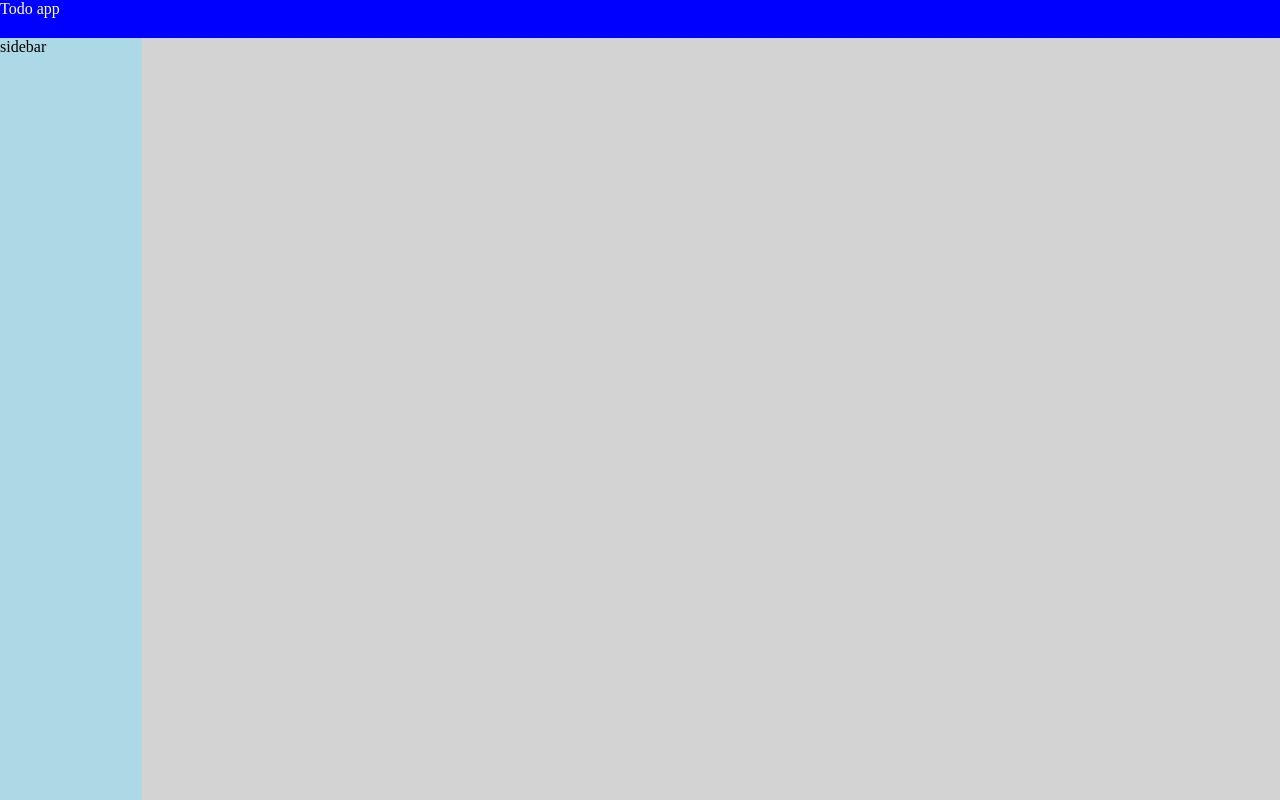
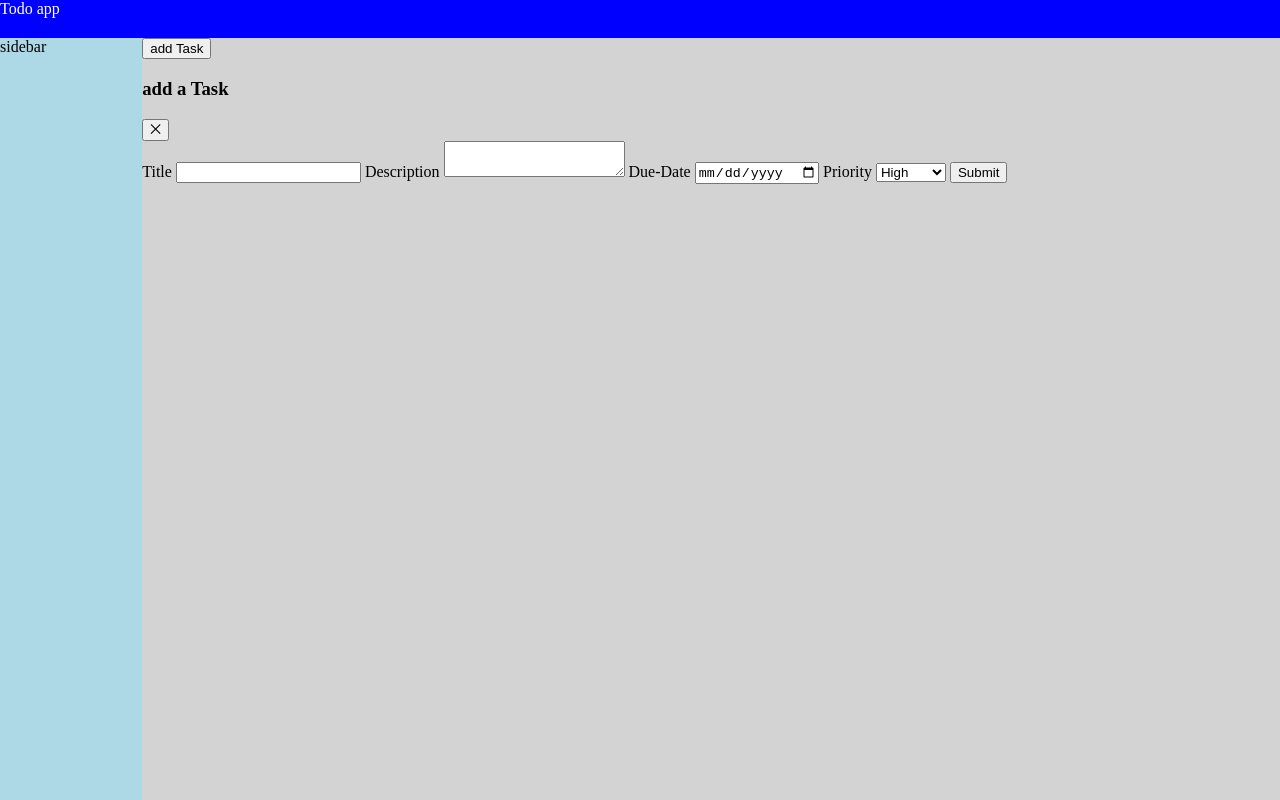
Before and after one commit to Andr-e-acute/Odin-TodoList, a website with bundled scripts: page dist/index.html in a window 1280 px wide. Built offline with nearby package versions, Linux system fonts and the light colour scheme.

Commit message:
added unstyled unfunctional modal form to add Tasks

```diff
--- a/src/index.js
+++ b/src/index.js
@@ -6,7 +6,7 @@ import { createTask } from "./tasks";
 // const test = (document.querySelector("#test").textContent = "index.js works");
 
 let testTask=createTask("newTask","a test "," 22.02.02", "2",true)
-console.log("add To TempStorage")
+
 addToTempStorage(testTask)
-console.log("delete formTempStorage")
+
 deleteTaskTemp(testTask)
--- a/src/storage.js
+++ b/src/storage.js
@@ -1,5 +1,5 @@
-let tempStorage = {
-  task_3: {
+let tempStorage = [
+  {
     title: "title1",
     description: "description1",
     dueDate: "01.01.11",
@@ -8,44 +8,52 @@ let tempStorage = {
     // checklist:{1:{done:true}}
     // notes:?are not the same as description,longer text.
   },
-  task_222: {
+  {
     title: "title2",
     description: "description2",
     dueDate: "02.02.22",
     priority: "2",
     done: "false",
   },
-};
+];
 
 // gives back the highest num doesn't pay attention do deleted tasks!
 // could be the achilles heel  when trying to mix 2 datasets or when bigger
-function nextId() {
+// function nextId() {
 
-  // would be safer?
-  // maybe this is to complicated last object key+1 would be simpler
-  // let keys = Object.keys(tempStorage);
+//   // would be safer?
+//   // maybe this is to complicated last object key+1 would be simpler
+//   // let keys = Object.keys(tempStorage);
 
-  //   return keys.reduce((acc, key) => {
-  //    return Math.max(acc, key.split('_')[1])
-  //   }, 0);
+//   //   return keys.reduce((acc, key) => {
+//   //    return Math.max(acc, key.split('_')[1])
+//   //   }, 0);
 
-  const keys = Object.keys(tempStorage);
+//   const keys = Object.keys(tempStorage);
 
-  // safety when empty or not a number
-  if(keys.length===0){return `task_1`}
-  const lastIDNum = Number(keys[keys.length - 1].split("_")[1]);
-  return `task_${lastIDNum + 1}`;
-}
+//   // safety when undefined =task_0
+//   const lastTask=keys[keys.length - 1]??"task_0"
+//   console.log(lastTask)
+//   const lastIDNum = Number(lastTask.split("_")[1])??"1";
+//   return `task_${lastIDNum + 1}`;
+// }
 
 //add to tempStorage
 function addToTempStorage(task){
+  console.log("add To TempStorage")
   console.log(tempStorage)
-  tempStorage[task[0]]=task[1]
+  tempStorage.push(task)
   console.log(tempStorage)
 }
 //delete form tempStorage
-function deleteTaskTemp(id){
-  delete tempStorage[id[0]];
+function deleteTaskTemp(taskToDelete){
+  console.log("delete formTempStorage")
+  console.log(taskToDelete)
+  const taskIndex = tempStorage.findIndex(task => task === taskToDelete);
+
+  if (taskIndex !== -1) {
+    tempStorage.splice(taskIndex, 1);
+  }
   console.log(tempStorage)
 }
 //   set Local Storage
@@ -61,5 +69,6 @@ function getLocalStorage() {
   return jsonReturn;
 }
 
+console.log("this loads")
 
-export { tempStorage,nextId,addToTempStorage,deleteTaskTemp };
+export { tempStorage,addToTempStorage,deleteTaskTemp };
--- a/src/tasks.js
+++ b/src/tasks.js
@@ -1,11 +1,12 @@
-import { nextId,tempStorage } from "./storage";
+import { tempStorage } from "./storage";
 // factory function to create task objects
-// console.log(nextId);
-// create task would i be wrong when this would be in the storage?
+// Odin requierment factories or constructors/classes to generate them.
+
+
 function createTask(title, description, dueDate, priority, done) {
-  return [[nextId()],{
+  return {
     title, description, dueDate, priority, done
-  }];
+  };
 }
 
 // edit task ? or delete and create new?
```
Also changed, not shown: dist/index.html.
